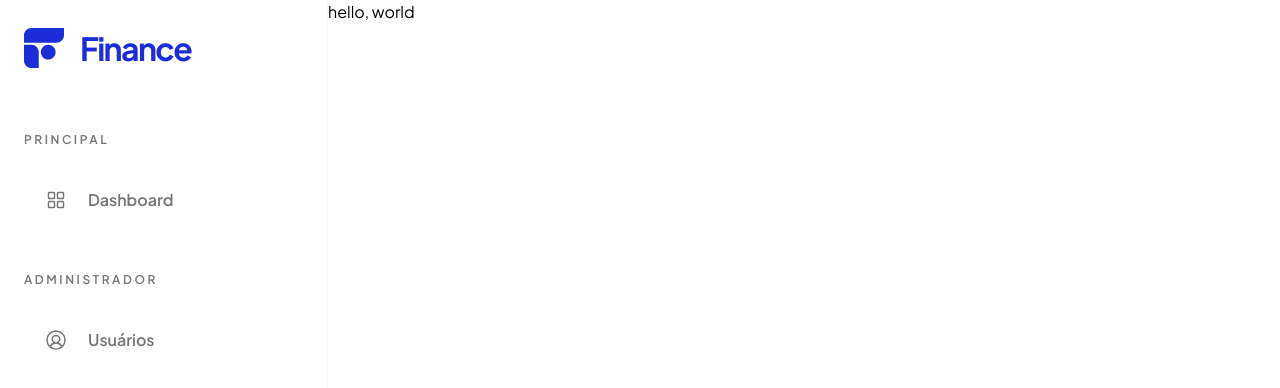
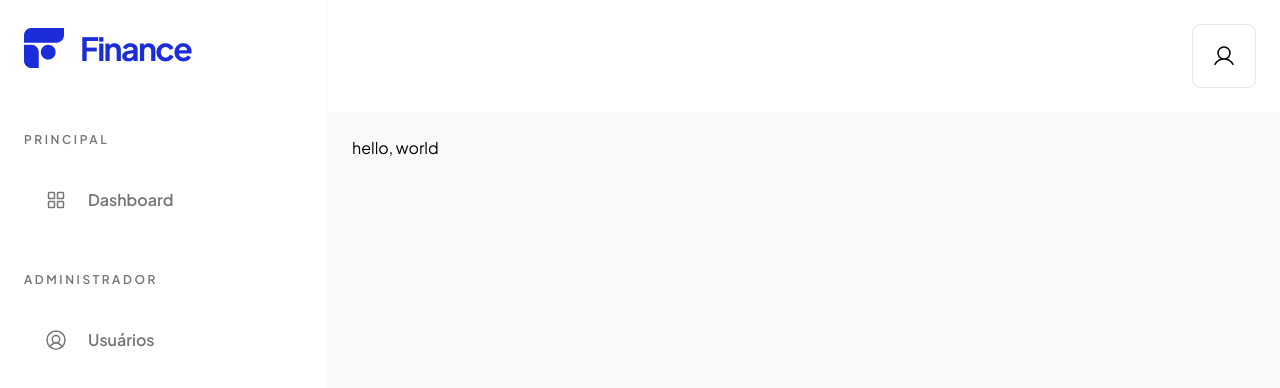
Before and after one commit to dev-felipecrs/f3-finance-frontend, a Next.js app: page /app/admin/users in a window 1280 px wide. Shown: the top 388 px of the page. Built offline with nearby package versions, Linux system fonts and the light colour scheme.

Commit message:
feat: add header component

```diff
--- a/src/app/app/layout.tsx
+++ b/src/app/app/layout.tsx
@@ -1,13 +1,17 @@
 import React from 'react'
 
-import { Sidebar } from '@/presentation/components/shared'
+import { Header, Sidebar } from '@/presentation/components/shared'
 
 export default function LayoutApp({ children }: React.PropsWithChildren) {
   return (
-    <div className="flex h-screen w-full">
+    <main className="bg-light-mode flex h-screen w-screen">
       <Sidebar />
 
-      {children}
-    </div>
+      <div className="flex-1">
+        <Header />
+
+        <div className="p-6">{children}</div>
+      </div>
+    </main>
   )
 }
--- /dev/null
+++ b/src/presentation/components/shared/Header/index.tsx
@@ -0,0 +1,17 @@
+import React from 'react'
+
+import Link from 'next/link'
+import { User } from '@phosphor-icons/react/dist/ssr'
+
+export function Header() {
+  return (
+    <header className="flex items-center justify-end bg-white p-6">
+      <Link
+        href="#"
+        className="flex h-16 w-16 items-center justify-center rounded-lg border border-gray-200 bg-white p-[1.125rem] hover:brightness-95"
+      >
+        <User size={24} />
+      </Link>
+    </header>
+  )
+}
--- a/src/presentation/components/shared/index.ts
+++ b/src/presentation/components/shared/index.ts
@@ -1,4 +1,5 @@
 export * from './Button'
+export * from './Header'
+export * from './Input'
 export * from './Logo'
-export * from './Input'
 export * from './Sidebar'
```
